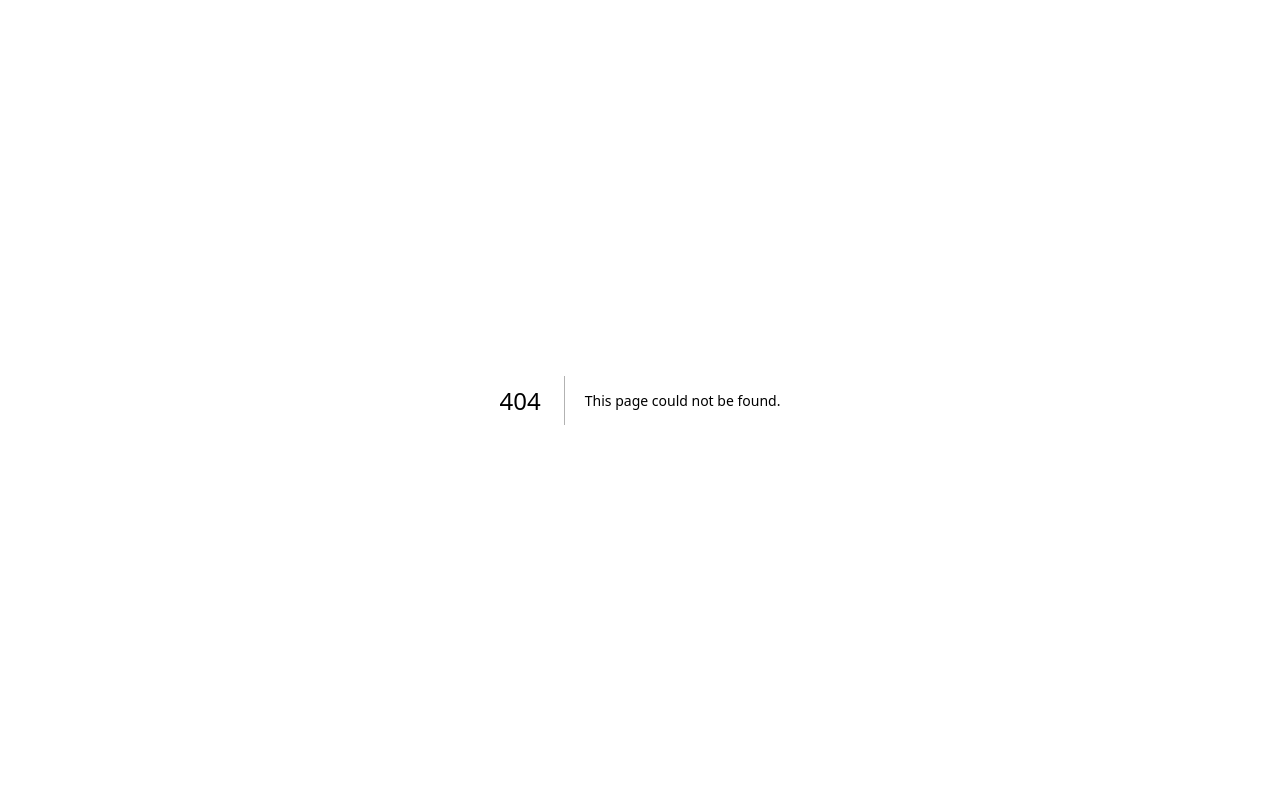
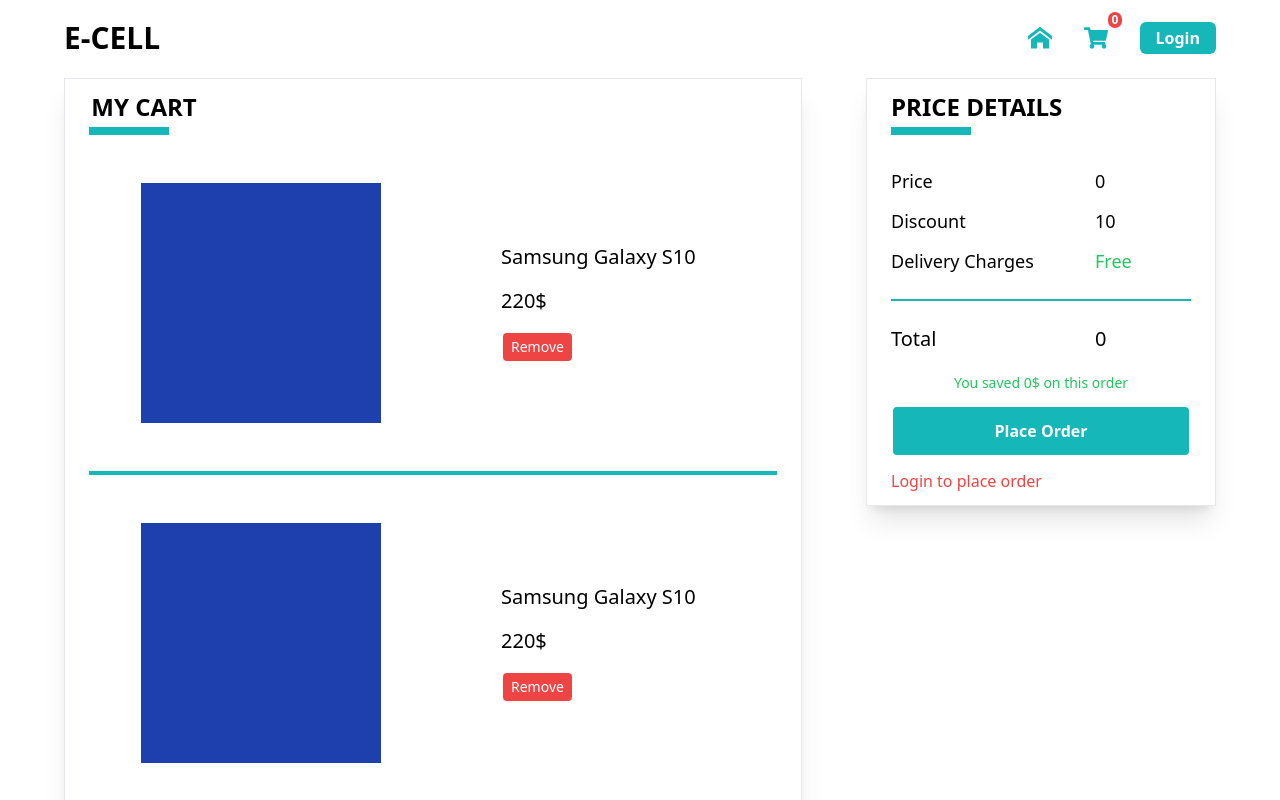
Before and after one commit to Nolann-epi/e-cell, a Next.js app: page /cart in a window 1280 px wide. Before the commit this address had no page. Shown: the top 800 px of the page. Built offline with nearby package versions, Linux system fonts and the light colour scheme.

Commit message:
[ADD] : cart pages & CartMenu Components & PriceMenu Components

```diff
--- /dev/null
+++ b/src/components/CartMenu.tsx
@@ -0,0 +1,18 @@
+import React from "react";
+import CartMenuItem from "./CartMenuItem";
+
+const CartMenu = () => {
+  return (
+    <div className=" w-full mb-2 h-fit min-h-[110px] px-6 py-3 border shadow-xl max-w-[850px] min-w-[350px]">
+      <h1 className="text-black text-2xl w-[110px] text-center font-semibold">
+        MY CART
+      </h1>
+      <div className="w-[80px] h-2 bg-primal mt-1" />
+      <CartMenuItem />
+      <CartMenuItem />
+      <CartMenuItem />
+    </div>
+  );
+};
+
+export default CartMenu;
--- /dev/null
+++ b/src/components/CartMenuItem.tsx
@@ -0,0 +1,21 @@
+import React from "react";
+
+const CartMenuItem = () => {
+  return (
+    <>
+      <div className="w-full flex flex-row text-lg mt-6 h-72 justify-around items-center">
+        <div className="h-60 w-60 bg-blue-800"></div>
+        <div className="h-fit w-60 rounded-lg flex flex-col justify-start items-start gap-4 p-4">
+          <span className="font-medium text-xl">Samsung Galaxy S10</span>
+          <span className=" text-xl">220$</span>
+          <button className=" bg-red-500 text-white px-2 py-1 rounded-md text-sm border-white border-2">
+            Remove
+          </button>
+        </div>
+      </div>
+      <div className="w-full h-1 bg-primal mt-6" />
+    </>
+  );
+};
+
+export default CartMenuItem;
--- a/src/components/Navbar.tsx
+++ b/src/components/Navbar.tsx
@@ -8,7 +8,9 @@
       <div
         className={` w-full  transition duration-[0.8s] ease-in-out flex flex-row items-center py-5 px-10 md:px-14 lg:px-16 border-b-2 border-transparent bg z-40`}
       >
-        <h1 className="font-extrabold text-3xl pr-16  text-black">E-CELL</h1>
+        <h1 className="font-extrabold text-xl md:text-3xl pr-16  text-black">
+          E-CELL
+        </h1>
         <div className="lg:flex hidden flex-row items-center h-full gap-16 "></div>
         <div className="ml-auto flex flex-row gap-8 items-center">
           <ImHome className="text-2xl hidden lg:flex text-primal" />
--- /dev/null
+++ b/src/components/PriceMenu.tsx
@@ -0,0 +1,47 @@
+import React from "react";
+
+const PriceMenu = () => {
+  return (
+    <div className="  w-[350x] h-fit flex flex-col px-6 py-3 mt-6 lg:mt-0 border shadow-xl min-w-[350px]">
+      <div>
+        <h1 className="text-black text-2xl font-semibold">PRICE DETAILS</h1>
+        <div className="w-[80px] h-2 bg-primal mt-1"></div>
+      </div>
+      <div className="w-full flex flex-row text-lg mt-6">
+        <div className="w-3/5 b h-fit flex flex-col gap-3 py-2 pb-6 border-b-2 border-primal">
+          <span className="text-black"> Price</span>
+          <span className="text-black"> Discount</span>
+          <span className="text-black"> Delivery Charges</span>
+        </div>
+        <div className="w-2/5  h-fit flex flex-col text-lg py-2 pl-6  gap-3 pb-6  border-b-2 border-primal">
+          <span className="text-black"> 0</span>
+          <span className="text-black"> 10</span>
+          <span className="text-green-500 "> Free</span>
+        </div>
+      </div>
+      <div className="w-full flex flex-row text-xl font-medium mt-6">
+        <div className="w-3/5 b h-fit flex flex-col">
+          <span className="text-black"> Total</span>
+        </div>
+        <div className="w-2/5  h-fit flex flex-col pl-6 pb-3">
+          <span className="text-black"> 0</span>
+        </div>
+      </div>
+      <div className="flex flex-col gap-3 mt-2">
+        <span className="text-green-500 w-full text-center text-sm">
+          {" "}
+          You saved 0$ on this order
+        </span>
+        <button className=" bg-primal text-white px-6 py-3 rounded-md font-bold border-white border-2 hover:bg-white hover:text-primal hover:scale-105 transform duration-500 ease-in-out">
+          Place Order
+        </button>
+        <span className="text-red-500 font-medium w-full text-start text-base">
+          {" "}
+          Login to place order
+        </span>
+      </div>
+    </div>
+  );
+};
+
+export default PriceMenu;
--- /dev/null
+++ b/src/pages/cart.tsx
@@ -0,0 +1,38 @@
+import CartMenu from "@/components/CartMenu";
+import Navbar from "@/components/Navbar";
+import PriceMenu from "@/components/PriceMenu";
+import { useCallback, useState } from "react";
+
+const Auth = () => {
+  const [email, setEmail] = useState<string>("");
+  const [password, setPassword] = useState<string>("");
+  //const login = useLogin(email, password);
+  const [errorMessage, setErrorMessage] = useState("");
+
+  //   const handleRegister = useCallback(async () => {
+  //     if (!username || !email || !password) {
+  //       setErrorMessage("Please fill all the fields");
+  //       return;
+  //     }
+  //     let response = await register();
+  //     if (response?.status !== 200) {
+  //       console.log(response);
+  //       setErrorMessage(response?.message);
+  //     }
+  //   }, [register]);
+
+  return (
+    <>
+      <Navbar />
+      <div className="h-fit w-screen bg-white lg:px-16 md:px-14 px-4 ">
+        <div className="w-full h-fit lg:flex-row-reverse flex-col-reverse flex lg:justify-center lg:items-start lg:gap-16 min-w-[350px]">
+          <div className="md:hidden h-10"></div>
+          <PriceMenu />
+          <CartMenu />
+        </div>
+      </div>
+    </>
+  );
+};
+
+export default Auth;
```
